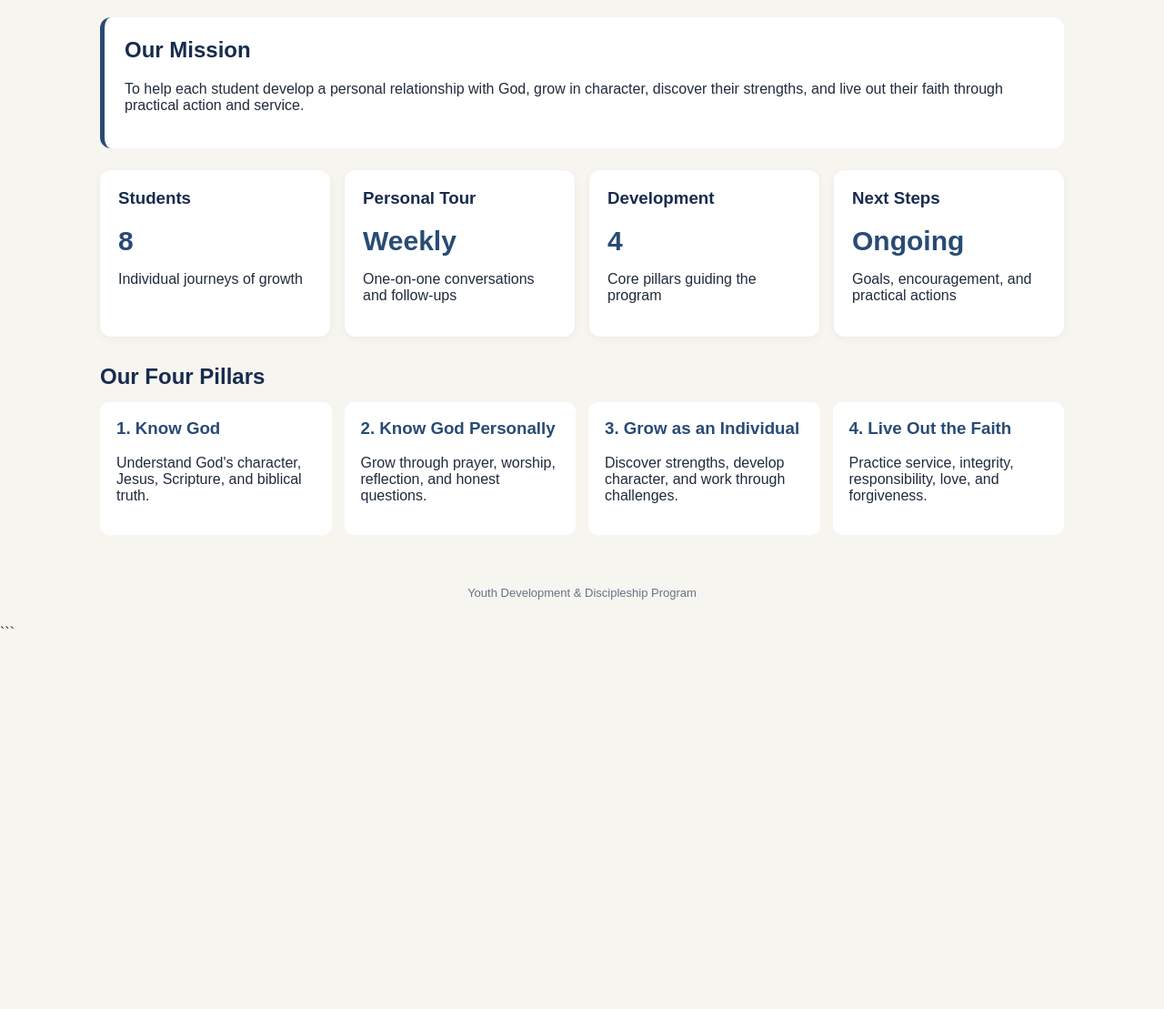
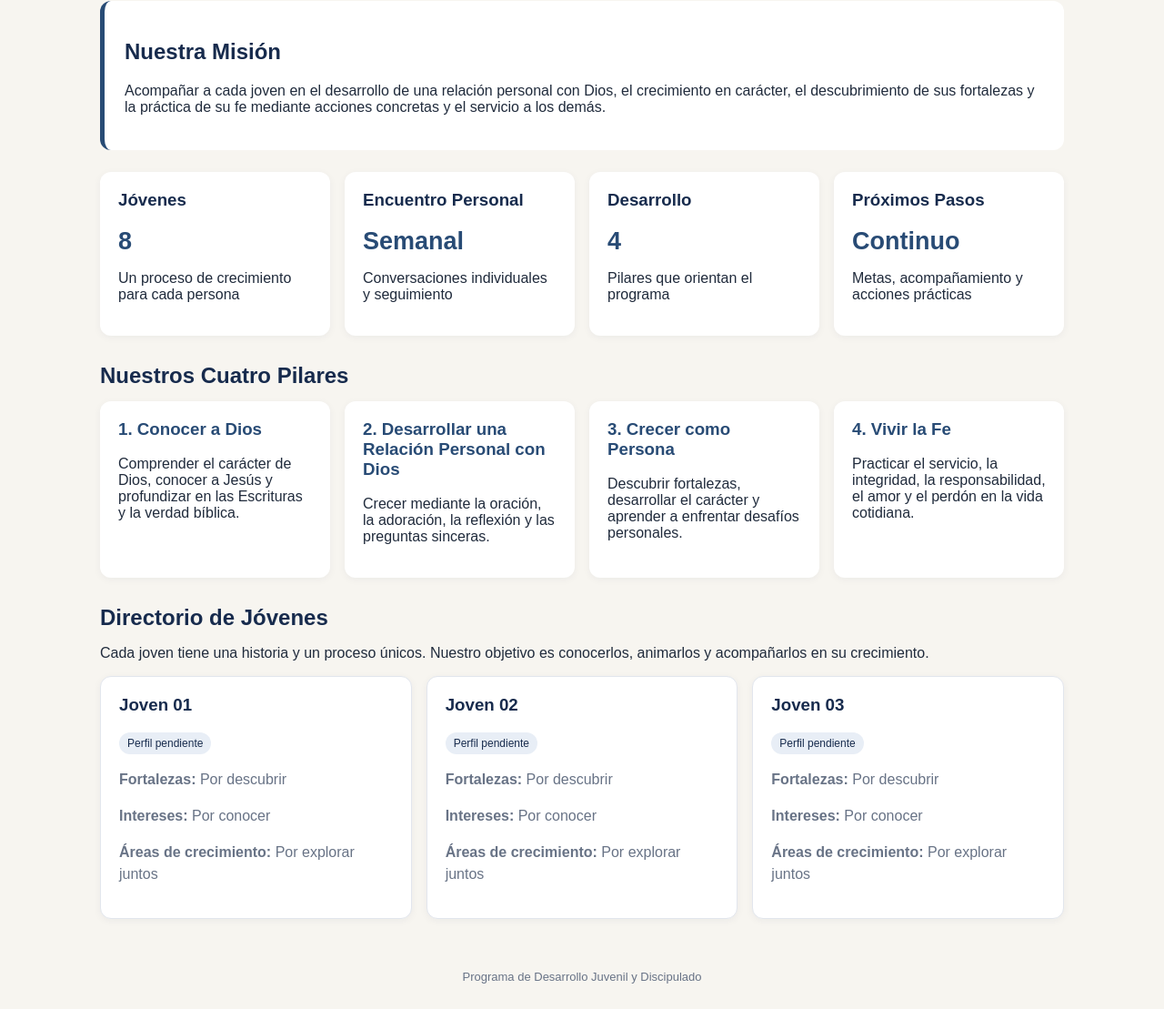
Before and after one commit to clubliberty1/church-youth-dashboard, a plain HTML site: page index.html in a window 1280 px wide. Shown: the part 140-1249 px from the top of the page at 91% size. Before the commit the page ends 845 px from the top, so only its background shows below. Drawn offline with Linux system fonts and the light colour scheme.

Commit message:
Translate index.html content to Spanish
Updated the index.html file to change the language from English to Spanish, including translations for titles, headings, and content throughout the document.

````diff
--- a/index.html
+++ b/index.html
@@ -1,10 +1,12 @@
-```html
+
 <!DOCTYPE html>
-<html lang="en">
+<html lang="es">
 <head>
   <meta charset="UTF-8">
   <meta name="viewport" content="width=device-width, initial-scale=1.0">
-  <title>Youth Development Dashboard</title>
+  <meta name="description" content="Panel de desarrollo juvenil y discipulado cristiano">
+  <title>Panel de Desarrollo Juvenil</title>
+
   <style>
     :root {
       --navy: #172b4d;
@@ -55,55 +57,65 @@
       border-left: 5px solid var(--blue);
     }
 
-    .mission h2 {
-      margin-top: 0;
+    .mission h2,
+    .section-title {
       color: var(--navy);
     }
 
-    .cards {
+    .cards,
+    .pillars,
+    .students {
       display: grid;
       grid-template-columns: repeat(auto-fit, minmax(210px, 1fr));
       gap: 16px;
     }
 
-    .card {
+    .card,
+    .pillar,
+    .student-card {
       background: white;
       border-radius: 12px;
       padding: 20px;
       box-shadow: 0 2px 8px #172b4d0d;
     }
 
-    .card h3 {
+    .card h3,
+    .student-card h3 {
+      margin-top: 0;
       color: var(--navy);
-      margin-top: 0;
     }
 
     .number {
-      font-size: 30px;
+      font-size: 27px;
       font-weight: bold;
       color: var(--blue);
     }
 
     .section-title {
       margin: 30px 0 14px;
-      color: var(--navy);
-    }
-
-    .pillars {
-      display: grid;
-      grid-template-columns: repeat(auto-fit, minmax(220px, 1fr));
-      gap: 14px;
-    }
-
-    .pillar {
-      background: white;
-      padding: 18px;
-      border-radius: 10px;
     }
 
     .pillar h3 {
       margin-top: 0;
       color: var(--blue);
+    }
+
+    .student-card {
+      border: 1px solid #e2e6ed;
+    }
+
+    .student-card p {
+      color: var(--muted);
+      line-height: 1.5;
+    }
+
+    .student-status {
+      display: inline-block;
+      background: #e8eef6;
+      color: var(--navy);
+      padding: 5px 9px;
+      border-radius: 20px;
+      font-size: 12px;
     }
 
     footer {
@@ -114,76 +126,122 @@
     }
   </style>
 </head>
+
 <body>
   <header>
-    <h1>Youth Development Dashboard</h1>
-    <p>Know God. Grow in character. Live with purpose.</p>
+    <h1>Panel de Desarrollo Juvenil</h1>
+    <p>Conocer a Dios. Crecer en carácter. Vivir con propósito.</p>
   </header>
 
   <main>
     <section class="mission">
-      <h2>Our Mission</h2>
+      <h2>Nuestra Misión</h2>
       <p>
-        To help each student develop a personal relationship with God,
-        grow in character, discover their strengths, and live out their
-        faith through practical action and service.
+        Acompañar a cada joven en el desarrollo de una relación personal
+        con Dios, el crecimiento en carácter, el descubrimiento de sus
+        fortalezas y la práctica de su fe mediante acciones concretas
+        y el servicio a los demás.
       </p>
     </section>
 
     <section class="cards">
       <div class="card">
-        <h3>Students</h3>
+        <h3>Jóvenes</h3>
         <div class="number">8</div>
-        <p>Individual journeys of growth</p>
+        <p>Un proceso de crecimiento para cada persona</p>
       </div>
 
       <div class="card">
-        <h3>Personal Tour</h3>
-        <div class="number">Weekly</div>
-        <p>One-on-one conversations and follow-ups</p>
+        <h3>Encuentro Personal</h3>
+        <div class="number">Semanal</div>
+        <p>Conversaciones individuales y seguimiento</p>
       </div>
 
       <div class="card">
-        <h3>Development</h3>
+        <h3>Desarrollo</h3>
         <div class="number">4</div>
-        <p>Core pillars guiding the program</p>
+        <p>Pilares que orientan el programa</p>
       </div>
 
       <div class="card">
-        <h3>Next Steps</h3>
-        <div class="number">Ongoing</div>
-        <p>Goals, encouragement, and practical actions</p>
+        <h3>Próximos Pasos</h3>
+        <div class="number">Continuo</div>
+        <p>Metas, acompañamiento y acciones prácticas</p>
       </div>
     </section>
 
-    <h2 class="section-title">Our Four Pillars</h2>
+    <h2 class="section-title">Nuestros Cuatro Pilares</h2>
 
     <section class="pillars">
       <div class="pillar">
-        <h3>1. Know God</h3>
-        <p>Understand God's character, Jesus, Scripture, and biblical truth.</p>
+        <h3>1. Conocer a Dios</h3>
+        <p>
+          Comprender el carácter de Dios, conocer a Jesús y profundizar
+          en las Escrituras y la verdad bíblica.
+        </p>
       </div>
 
       <div class="pillar">
-        <h3>2. Know God Personally</h3>
-        <p>Grow through prayer, worship, reflection, and honest questions.</p>
+        <h3>2. Desarrollar una Relación Personal con Dios</h3>
+        <p>
+          Crecer mediante la oración, la adoración, la reflexión y las
+          preguntas sinceras.
+        </p>
       </div>
 
       <div class="pillar">
-        <h3>3. Grow as an Individual</h3>
-        <p>Discover strengths, develop character, and work through challenges.</p>
+        <h3>3. Crecer como Persona</h3>
+        <p>
+          Descubrir fortalezas, desarrollar el carácter y aprender a
+          enfrentar desafíos personales.
+        </p>
       </div>
 
       <div class="pillar">
-        <h3>4. Live Out the Faith</h3>
-        <p>Practice service, integrity, responsibility, love, and forgiveness.</p>
+        <h3>4. Vivir la Fe</h3>
+        <p>
+          Practicar el servicio, la integridad, la responsabilidad,
+          el amor y el perdón en la vida cotidiana.
+        </p>
+      </div>
+    </section>
+
+    <h2 class="section-title">Directorio de Jóvenes</h2>
+
+    <p>
+      Cada joven tiene una historia y un proceso únicos. Nuestro objetivo
+      es conocerlos, animarlos y acompañarlos en su crecimiento.
+    </p>
+
+    <section class="students">
+      <div class="student-card">
+        <h3>Joven 01</h3>
+        <span class="student-status">Perfil pendiente</span>
+        <p><strong>Fortalezas:</strong> Por descubrir</p>
+        <p><strong>Intereses:</strong> Por conocer</p>
+        <p><strong>Áreas de crecimiento:</strong> Por explorar juntos</p>
+      </div>
+
+      <div class="student-card">
+        <h3>Joven 02</h3>
+        <span class="student-status">Perfil pendiente</span>
+        <p><strong>Fortalezas:</strong> Por descubrir</p>
+        <p><strong>Intereses:</strong> Por conocer</p>
+        <p><strong>Áreas de crecimiento:</strong> Por explorar juntos</p>
+      </div>
+
+      <div class="student-card">
+        <h3>Joven 03</h3>
+        <span class="student-status">Perfil pendiente</span>
+        <p><strong>Fortalezas:</strong> Por descubrir</p>
+        <p><strong>Intereses:</strong> Por conocer</p>
+        <p><strong>Áreas de crecimiento:</strong> Por explorar juntos</p>
       </div>
     </section>
   </main>
 
   <footer>
-    Youth Development & Discipleship Program
+    Programa de Desarrollo Juvenil y Discipulado
   </footer>
 </body>
 </html>
-```
````
